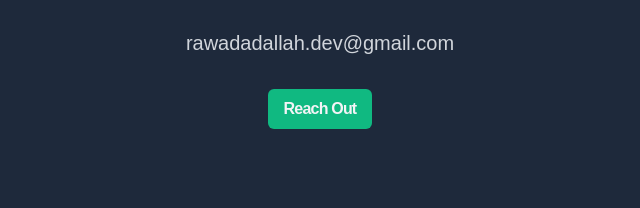
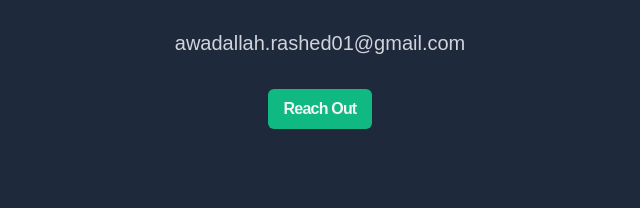
Before and after one commit to RAwad18/RAwad18.github.io, a plain HTML site: page index.html in a window 1280 px wide. Shown: the part 3455-3663 px from the top of the page, 320-960 px from the left. Drawn offline with Linux system fonts and the light colour scheme; a web font is replaced by a local one.

Commit message:
changed email

```diff
--- a/index.html
+++ b/index.html
@@ -93,7 +93,7 @@
         I like taking ideas and transforming them into something tangible. In other words, I build stuff - mostly
         in <strong>JavaScript</strong>.
       </p>
-      <a class="hero__btn btn" href="mailto:rawadadallah.dev@gmail.com" target="_blank">Reach Out</a>
+      <a class="hero__btn btn" href="mailto:awadallah.rashed01@gmail.com" target="_blank">Reach Out</a>
     </section>
     <section id="about" class="about container section">
 
@@ -207,9 +207,9 @@
         out to me! My inbox is always open, and I will get back to you as soon as possible.
       </p>
       <p class="contact__description-email">
-        rawadadallah.dev@gmail.com
+        awadallah.rashed01@gmail.com
       </p>
-      <a class="contact__btn btn" href="mailto:rawadadallah.dev@gmail.com" target="_blank">Reach Out</a>
+      <a class="contact__btn btn" href="mailto:awadallah.rashed01@gmail.com" target="_blank">Reach Out</a>
     </section>
 
     <section class="footer container section">
```
